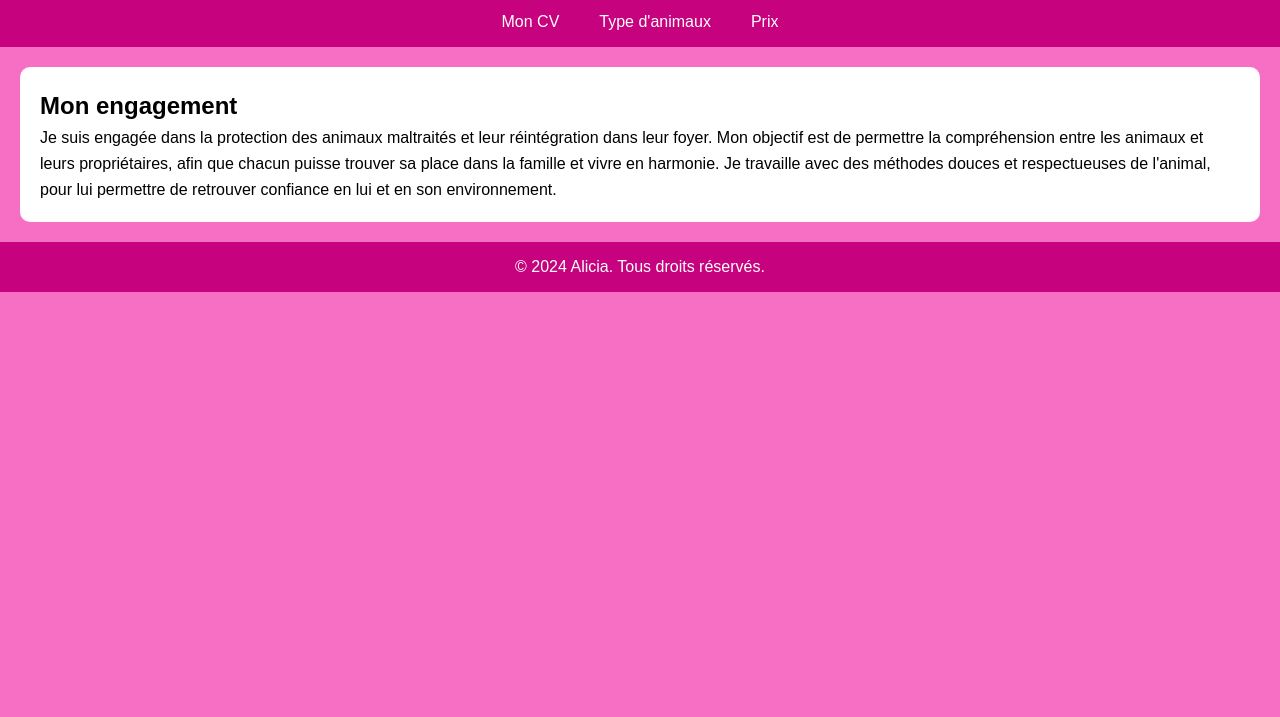
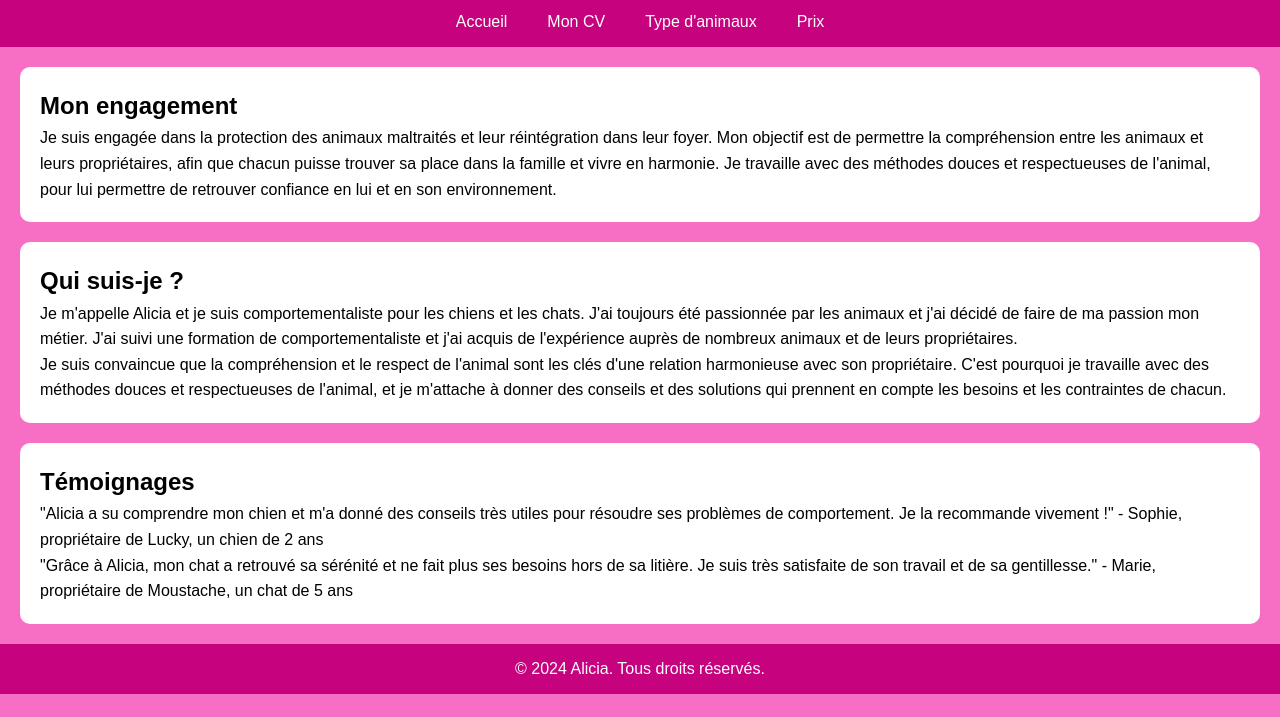
Before and after one commit to Alicia0404/Alicia-Examen, a plain HTML site: page index.html in a window 1280 px wide. Shown: the part 83-800 px from the top of the page. Drawn offline with Linux system fonts and the light colour scheme.

Commit message:
modification de la page d'accueil pour rajouté du contenu

```diff
--- a/index.html
+++ b/index.html
@@ -17,6 +17,7 @@
 
     <nav>
         <ul>
+            <li><A href="index.html">Accueil</A></li>
             <li><a href="monCv.html">Mon CV</a></li>
             <li><a href="typeAnimaux.html">Type d'animaux </a></li>
             <li><a href="prix.html">Prix</a></li>
@@ -31,6 +32,25 @@
             pour lui permettre de retrouver confiance en lui et en son environnement.</p>
     </section>
 
+    <section>
+        <h2>Qui suis-je ?</h2>
+        <p>Je m'appelle Alicia et je suis comportementaliste pour les chiens et les chats. J'ai toujours été passionnée par
+            les animaux et j'ai décidé de faire de ma passion mon métier. J'ai suivi une formation de comportementaliste et
+            j'ai acquis de l'expérience auprès de nombreux animaux et de leurs propriétaires.</p>
+        <p>Je suis convaincue que la compréhension et le respect de l'animal sont les clés d'une relation harmonieuse avec
+            son propriétaire. C'est pourquoi je travaille avec des méthodes douces et respectueuses de l'animal, et je
+            m'attache à donner des conseils et des solutions qui prennent en compte les besoins et les contraintes de
+            chacun.</p>
+    </section>
+
+    <section>
+        <h2>Témoignages</h2>
+        <p>"Alicia a su comprendre mon chien et m'a donné des conseils très utiles pour résoudre ses problèmes de
+            comportement. Je la recommande vivement !" - Sophie, propriétaire de Lucky, un chien de 2 ans</p>
+        <p>"Grâce à Alicia, mon chat a retrouvé sa sérénité et ne fait plus ses besoins hors de sa litière. Je suis très
+            satisfaite de son travail et de sa gentillesse." - Marie, propriétaire de Moustache, un chat de 5 ans</p>
+    </section>
+
     <footer>
         <p>&copy; 2024 Alicia. Tous droits réservés.</p>
     </footer>
```
